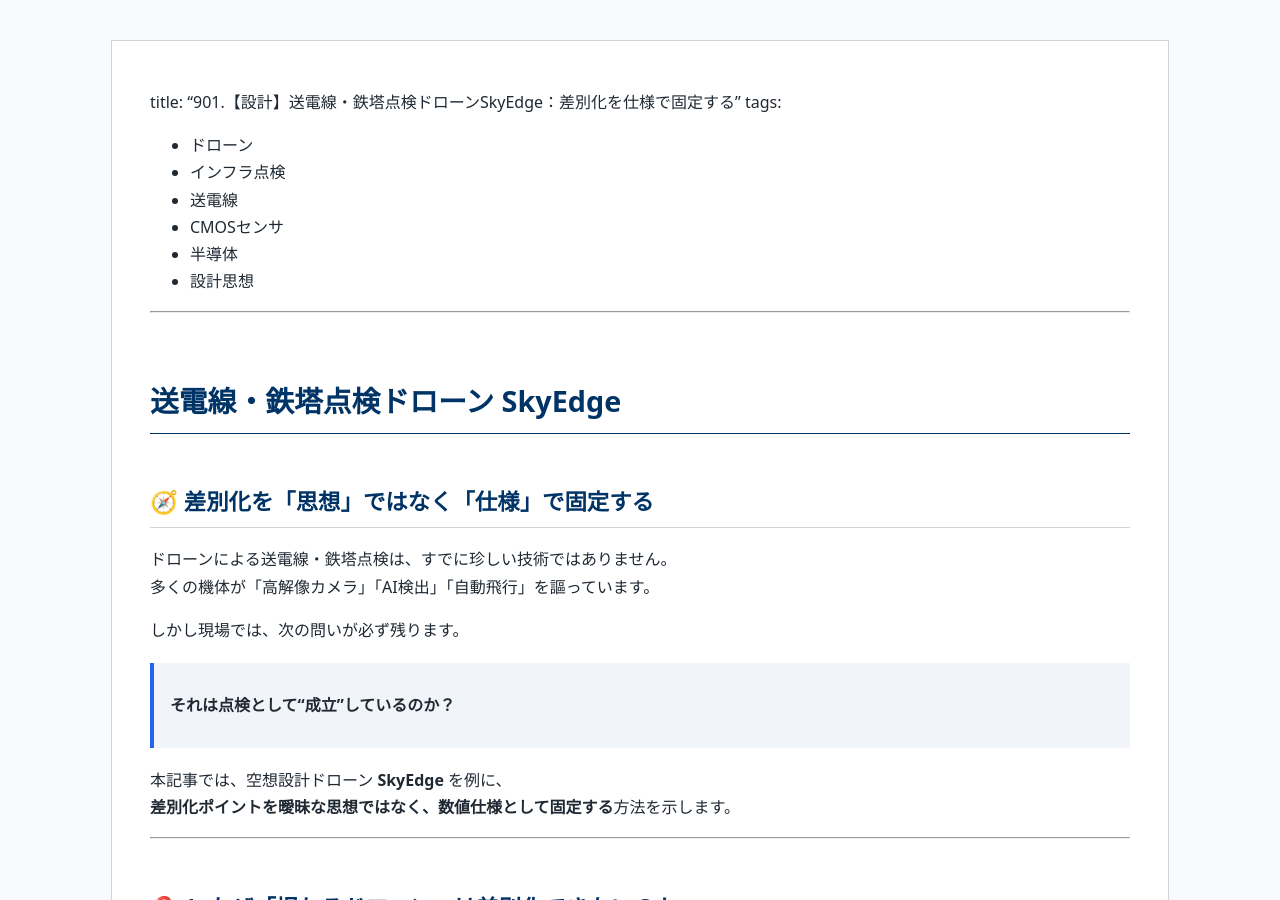
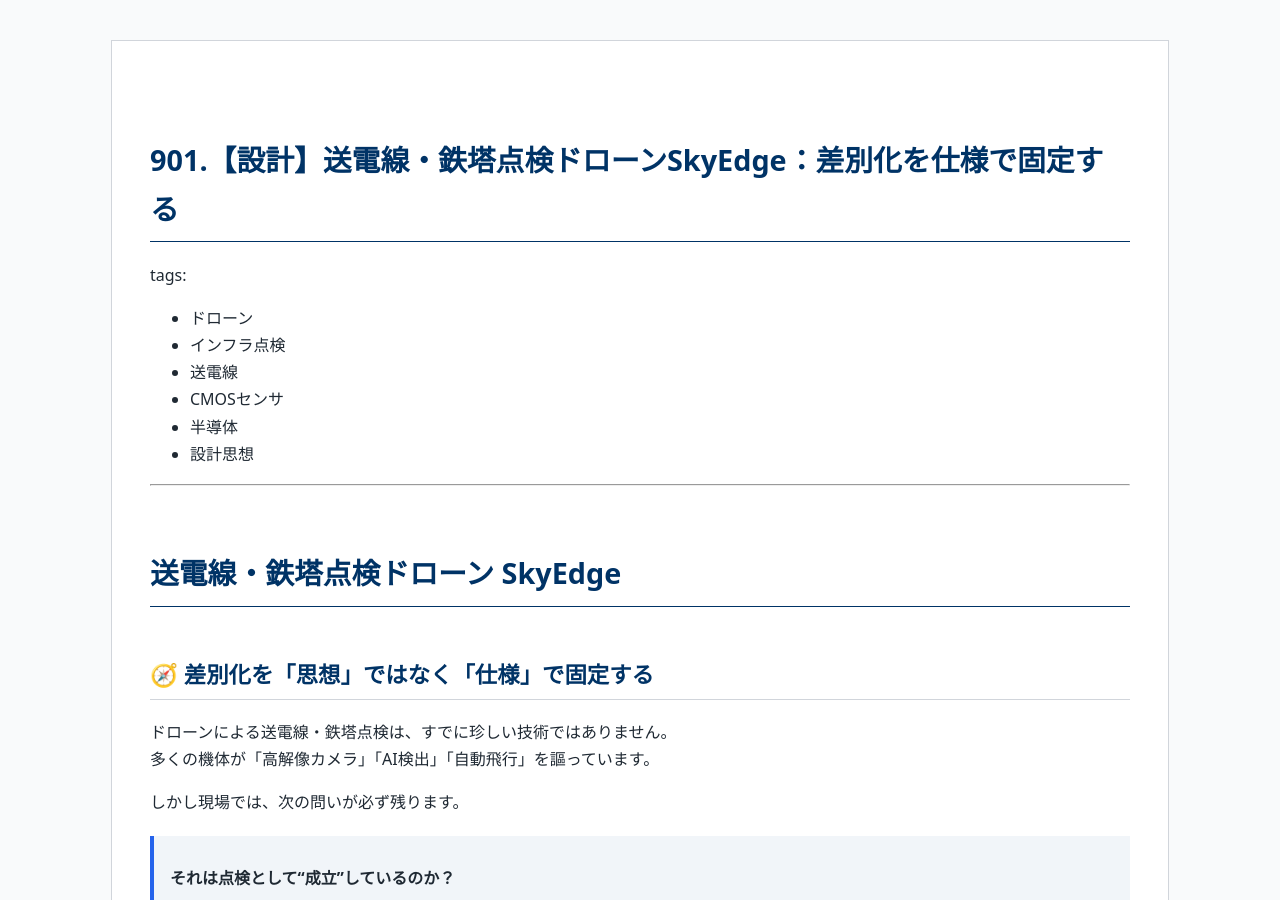
Before and after one commit to Samizo-AITL/qiita-articles, a Jekyll site: the page built from articles/901_skyedge_powerline_inspection_spec.md, in a window 1280 px wide and 900 px high. Built offline with Jekyll 4.4.1, drawn with Linux system fonts in a browser that asks for light colours; some of the changed lines change nothing that is shown.

Commit message:
Update 901_skyedge_powerline_inspection_spec.md

```diff
--- a/articles/901_skyedge_powerline_inspection_spec.md
+++ b/articles/901_skyedge_powerline_inspection_spec.md
@@ -3,7 +3,7 @@
 title: Qiita Articles
 ---
 
-title: "901.【設計】送電線・鉄塔点検ドローンSkyEdge：差別化を仕様で固定する"
+# 901.【設計】送電線・鉄塔点検ドローンSkyEdge：差別化を仕様で固定する
 tags:
   - ドローン
   - インフラ点検
```
